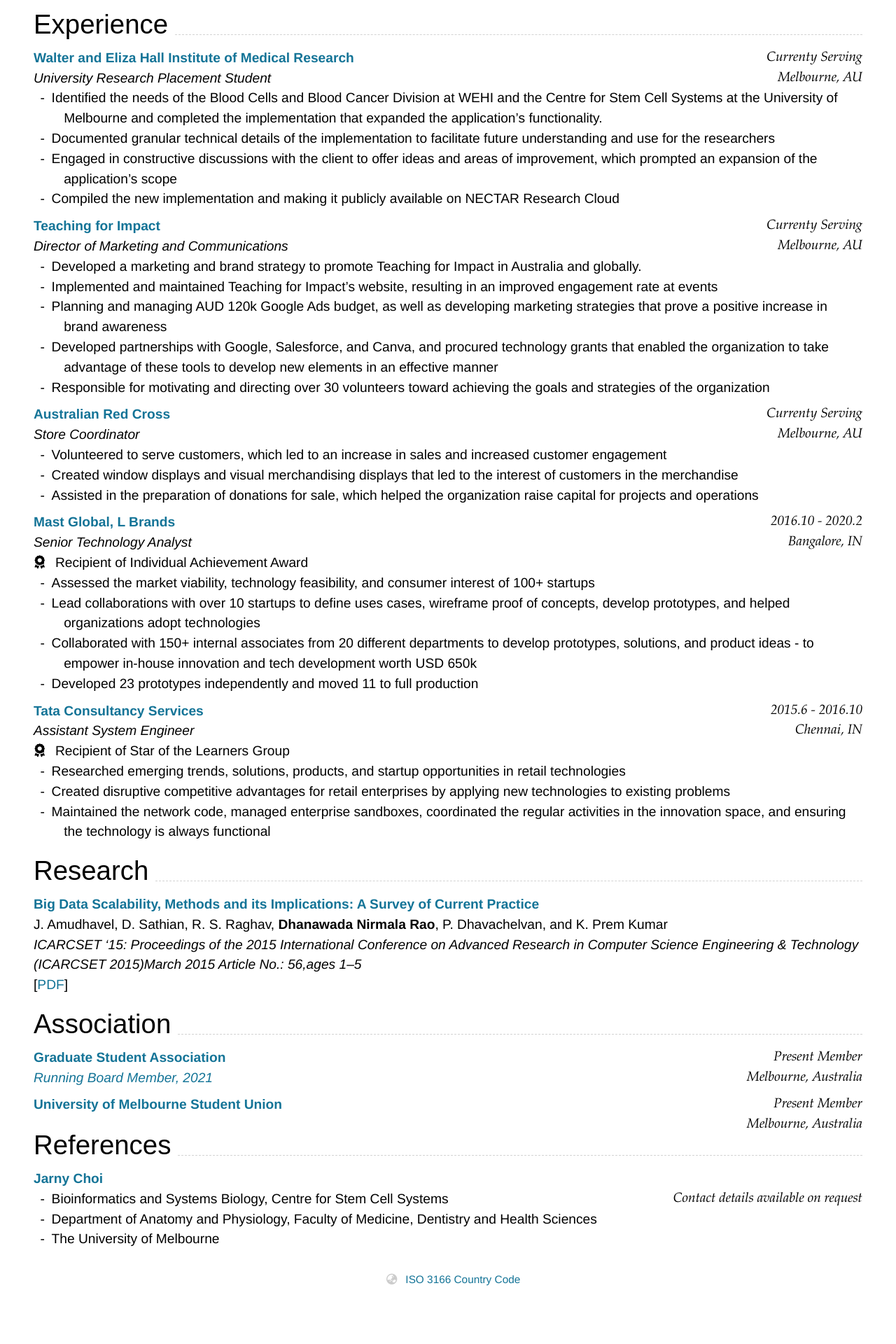
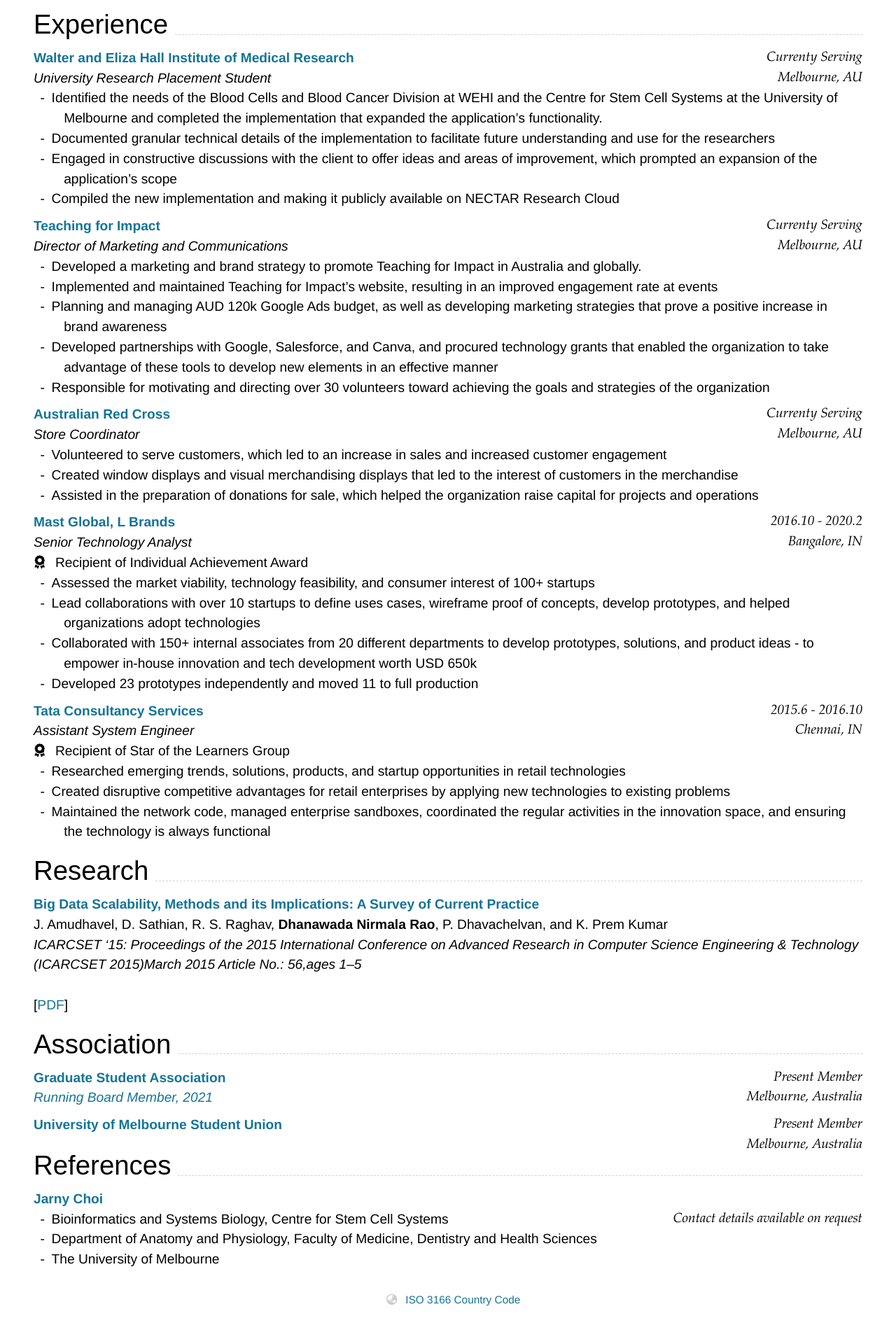
Before and after one commit to thedhanawada/me, a Jekyll site: the page built from index.md, in a window 1280 px wide. Shown: the part 1141-3061 px from the top of the page at 70% size. Built offline with Jekyll 4.4.1, drawn with Linux system fonts in a browser that asks for light colours; nearby versions of some CDN libraries; before the commit the page ends 3032 px from its top, so only the background shows below that.

Commit message:
Update index.md

```diff
--- a/index.md
+++ b/index.md
@@ -131,9 +131,9 @@ _Assistant System Engineer_<br>
 
 ### [**Big Data Scalability, Methods and its Implications: A Survey of Current Practice**](https://dl.acm.org/doi/10.1145/2743065.2743121){:target="_blank"}
 J. Amudhavel, D. Sathian, R. S. Raghav, **Dhanawada Nirmala Rao**, P. Dhavachelvan, and K. Prem Kumar<br>
-_ICARCSET '15: Proceedings of the 2015 International Conference on Advanced Research in Computer Science Engineering & Technology (ICARCSET 2015)March 2015 Article No.: 56,ages 1–5_<br>
+_ICARCSET '15: Proceedings of the 2015 International Conference on Advanced Research in Computer Science Engineering & Technology (ICARCSET 2015)March 2015 Article No.: 56,ages 1–5_<br><br>
 [[PDF](https://doi.org/10.1145/2743065.2743121){:target="_blank"}]
-<br>
+
 ## Association
 
 ### **[Graduate Student Association](https://gsa.unimelb.edu.au/){:target="_blank"}** `Present Member`
```
